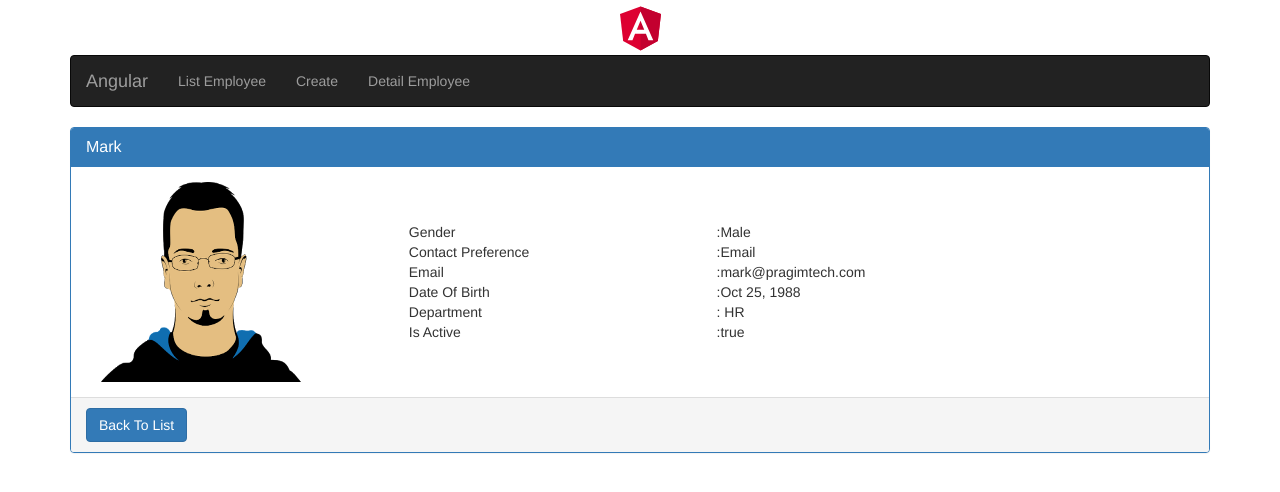
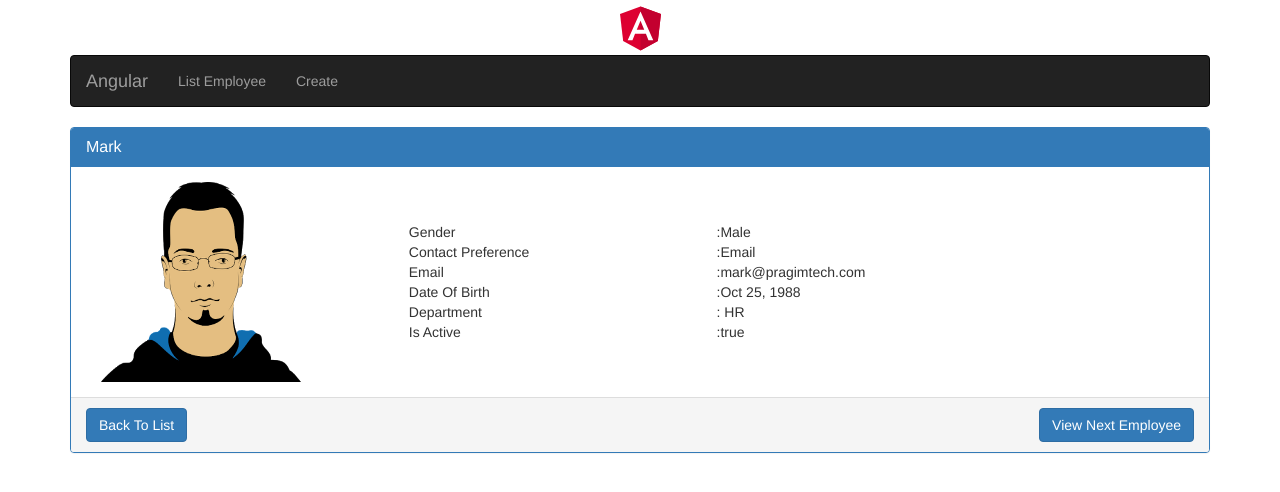
Before and after one commit to ZEDTARIK/Angular5-Formation, an Angular app: page /employee/1 in a window 1280 px wide. Shown: the top 492 px of the page. Built offline with nearby package versions, Linux system fonts and the light colour scheme.

Commit message:
Router optional using routerLink and ActivatedRouter

```diff
--- a/src/app/app.component.html
+++ b/src/app/app.component.html
@@ -15,9 +15,6 @@
       <li>
         <a routerLink="/create" routerActive="list">Create</a>
       </li>
-            <li>
-              <a [routerLink]="['/employee', id]">Detail Employee</a>
-            </li>
     </ul>
   </nav>
 
--- a/src/app/employees/detail-employee.component.html
+++ b/src/app/employees/detail-employee.component.html
@@ -54,6 +54,7 @@
     </div>
   </div>
   <div class="panel-footer">
-    <button class="btn btn-primary" [routerLink]="['/list']">Back To List</button>
+    <button class="btn btn-primary" [routerLink]="['/list', {id: employee.id}]">Back To List</button>
+    <button class="btn btn-primary pull-right" (click)="viewNextEmployee()"> View Next Employee </button>
   </div>
 </div>
--- a/src/app/employees/detail-employee.component.ts
+++ b/src/app/employees/detail-employee.component.ts
@@ -1,6 +1,6 @@
 import { Component, OnInit } from '@angular/core';
 import { EmployeeService } from './employee.service';
-import { ActivatedRoute } from '@angular/router';
+import { ActivatedRoute, Router } from '@angular/router';
 import { Employee } from '../models/employee.model';
 
 @Component({
@@ -10,13 +10,27 @@ import { Employee } from '../models/employee.model';
 })
 export class DetailEmployeeComponent implements OnInit {
 
+  private _id : number;
   employee: Employee;
   constructor(private employeeService: EmployeeService,
-              private activatedRoute: ActivatedRoute) { }
+              private activatedRoute: ActivatedRoute,
+              private router: Router) { }
 
   ngOnInit() {
-    const id = +this.activatedRoute.snapshot.paramMap.get('id');
-    this.employee = this.employeeService.getEmployeeById(id);
+    this.activatedRoute.paramMap.subscribe((params) => {
+      this._id  = +params.get('id');
+      this.employee = this.employeeService.getEmployeeById(this._id);
+    });
+
+  }
+
+  viewNextEmployee() {
+    if(this._id < 3){
+      this._id++;
+    } else {
+      this._id = 1;
+    }
+    this.router.navigate(['/employee', this._id]);
   }
 
 }
--- a/src/app/employees/display-employee.component.html
+++ b/src/app/employees/display-employee.component.html
@@ -1,4 +1,4 @@
-<div class="panel panel-primary" (click)="handleClick()">
+<div class="panel panel-primary" [class.panel-success]="employee.id === selectedEmployee" (click)="handleClick()">
     <div class="panel-heading">
       <h3 class="panel-title"> {{ employee.name }} </h3>
     </div>
--- a/src/app/employees/display-employee.component.ts
+++ b/src/app/employees/display-employee.component.ts
@@ -1,5 +1,6 @@
 import { Component, OnInit, Input, Output, EventEmitter } from '@angular/core';
 import { Employee } from '../models/employee.model';
+import { ActivatedRoute } from '@angular/router';
 
 @Component({
   selector: 'app-display-employee',
@@ -8,6 +9,7 @@ import { Employee } from '../models/employee.model';
 })
 export class DisplayEmployeeComponent implements OnInit {
 
+  private selectedEmployee: number;
   private _employee: Employee;
 
   @Input()
@@ -21,13 +23,14 @@ export class DisplayEmployeeComponent implements OnInit {
   @Output() notify: EventEmitter<Employee> = new EventEmitter<Employee>();
 
   handleClick() {
-    this.notify.emit(this.employee);
+    //this.notify.emit(this.employee);
   }
 
 
-  constructor() { }
+  constructor(private activatedRouter: ActivatedRoute) { }
 
   ngOnInit() {
+    this.selectedEmployee = +this.activatedRouter.snapshot.paramMap.get('id');
   }
 
 }
--- a/src/index.html
+++ b/src/index.html
@@ -1,14 +1,17 @@
 <!doctype html>
 <html lang="en">
+
 <head>
   <meta charset="utf-8">
-  <title>Angular5</title>
+  <title>Formation-Angular</title>
   <base href="/">
 
   <meta name="viewport" content="width=device-width, initial-scale=1">
   <link rel="icon" type="image/x-icon" href="favicon.ico">
 </head>
+
 <body>
   <app-root></app-root>
 </body>
+
 </html>
```
